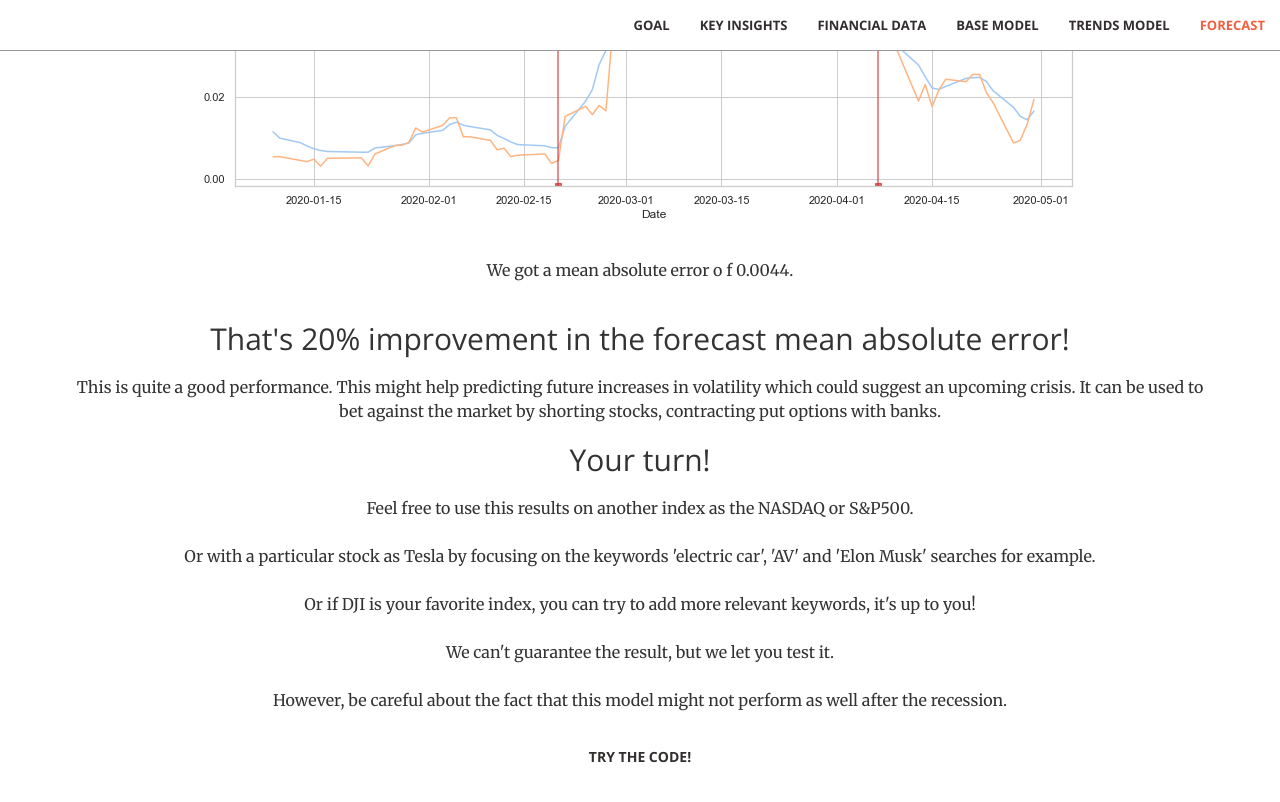
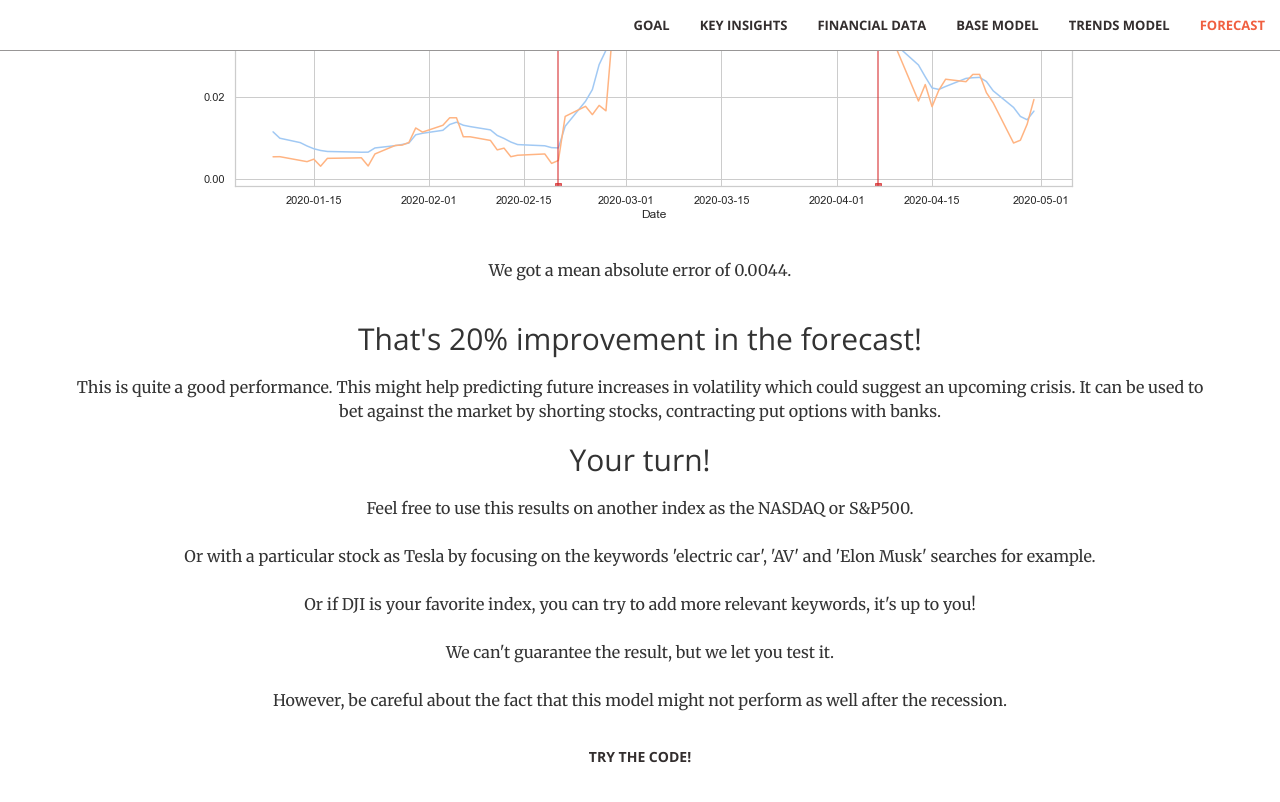
Before and after one commit to Laragervaise/forecasting-stock-volatility, a Jekyll site: the page built from index.html, in a window 1280 px wide and 900 px high, scrolled down 10434 px. Shown: the top 802 px of the window. Built offline with Jekyll 4.4.1, drawn with Linux system fonts in a browser that asks for light colours.

Commit message:
Update forecast.html

```diff
--- a/_includes/forecast.html
+++ b/_includes/forecast.html
@@ -53,9 +53,9 @@
 
               <img src="img/trendsmodel.png" alt="trends model plot" >
 
-            <p> We got a mean absolute error o f 0.0044. </p>
+            <p> We got a mean absolute error of 0.0044. </p>
             <br>
-              <h2>That's 20% improvement in the forecast mean absolute error!</h2>
+              <h2>That's 20% improvement in the forecast!</h2>
 
               <p>This is quite a good performance. This might help predicting future increases in volatility which could suggest an upcoming crisis.
                 It can be used to bet against the market by shorting stocks, contracting put options with banks. <br> </p>
```
